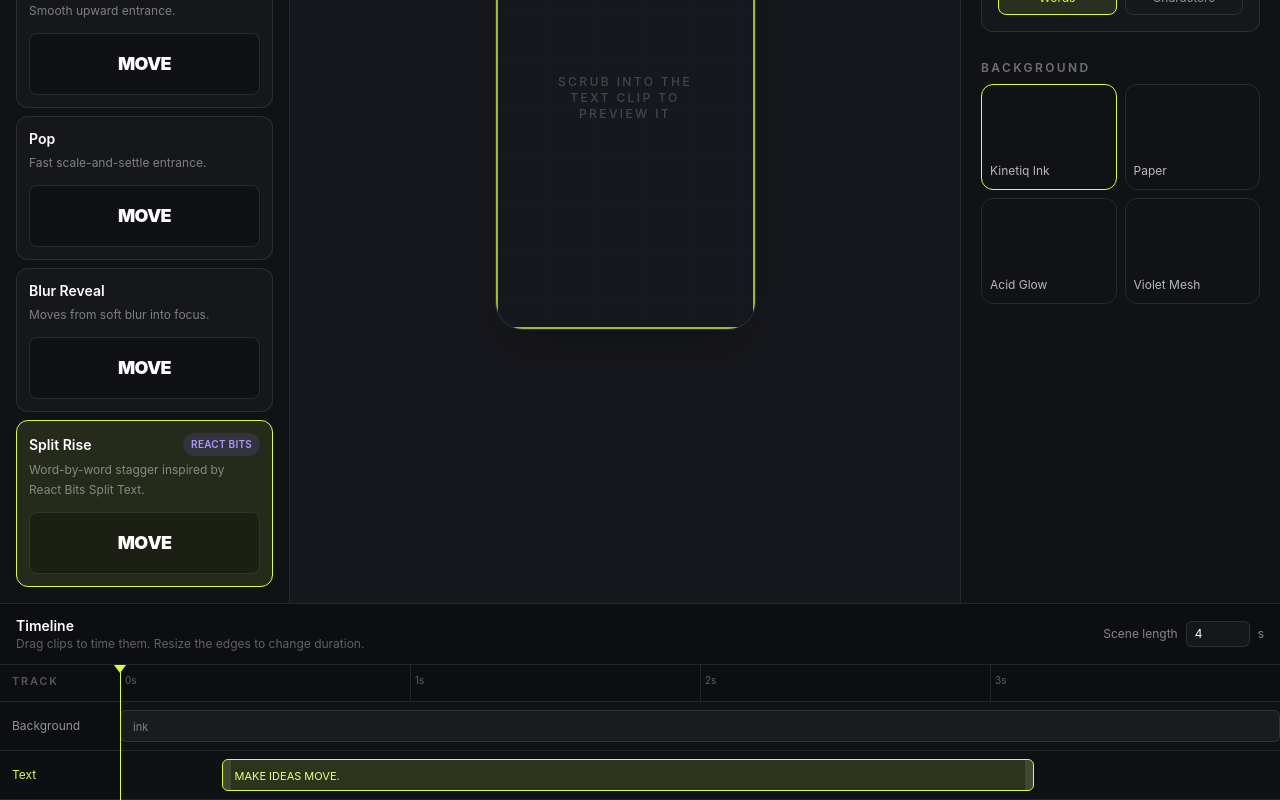
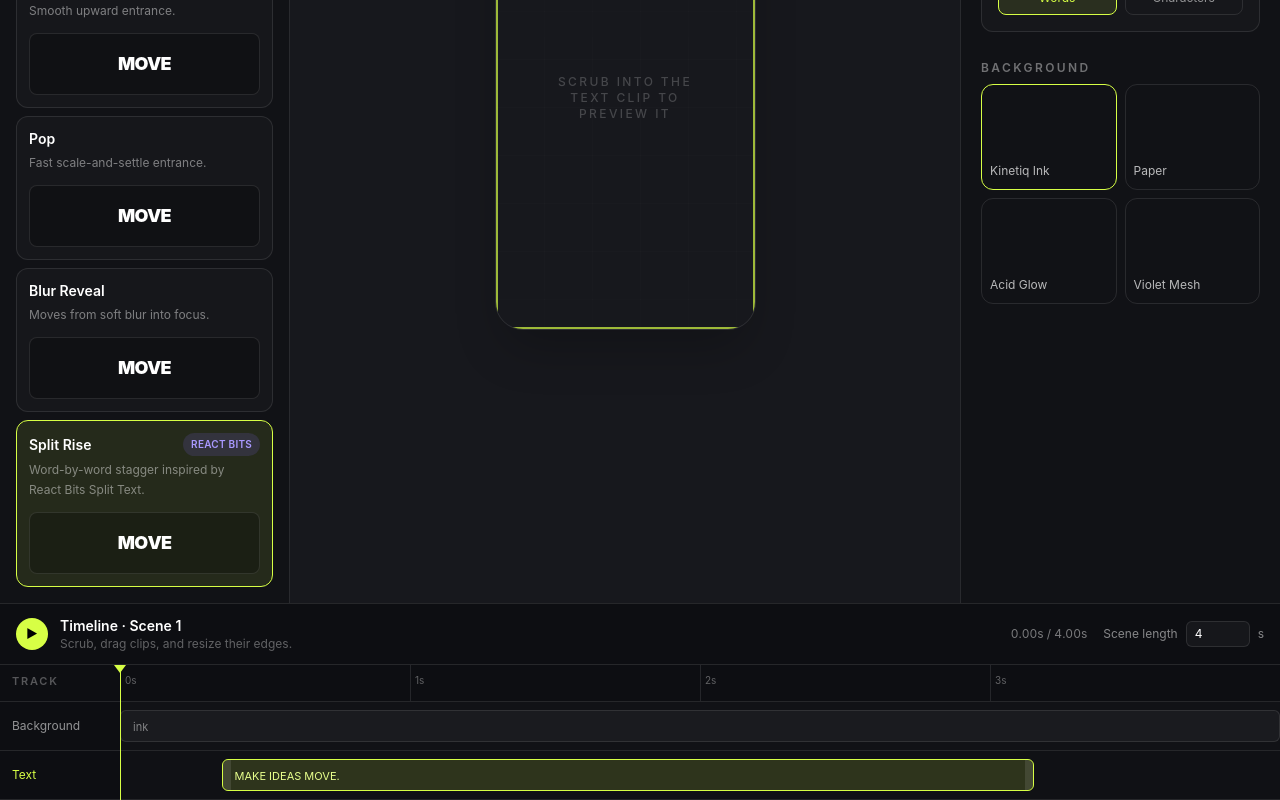
Before and after one commit to seavens3nt/kinetiq, a Next.js app: page / in a window 1280 px wide. Shown: the part 472-1272 px from the top of the page. Built offline with nearby package versions, Linux system fonts and the light colour scheme.

Commit message:
support active scenes and playback controls in timeline

```diff
--- a/src/components/editor/timeline-editor.tsx
+++ b/src/components/editor/timeline-editor.tsx
@@ -13,15 +13,18 @@ export function TimelineEditor() {
   const timelineRef = useRef<HTMLDivElement>(null);
   const {
     project,
+    activeSceneIndex,
     currentTime,
+    isPlaying,
     selectedElementId,
     setCurrentTime,
+    togglePlayback,
     setSelectedElement,
     setElementTiming,
     setSceneDuration,
   } = useEditorStore();
 
-  const scene = project.scenes[0];
+  const scene = project.scenes[activeSceneIndex];
   const duration = scene.durationInSeconds;
 
   const ticks = useMemo(() => {
@@ -96,9 +99,22 @@ export function TimelineEditor() {
   return (
     <section className="border-t border-white/10 bg-[#0d0e12] text-white">
       <div className="flex items-center justify-between border-b border-white/10 px-4 py-3">
+        <div className="flex items-center gap-3">
+          <button
+            onClick={togglePlayback}
+            className="grid h-8 w-8 place-items-center rounded-full bg-[#d7ff45] text-xs font-black text-black"
+            aria-label={isPlaying ? "Pause" : "Play"}
+          >
+            {isPlaying ? "Ⅱ" : "▶"}
+          </button>
           <div>
-          <div className="text-sm font-semibold">Timeline</div>
-          <div className="text-xs text-white/35">Drag clips to time them. Resize the edges to change duration.</div>
+            <div className="text-sm font-semibold">Timeline · {scene.name}</div>
+            <div className="text-xs text-white/35">Scrub, drag clips, and resize their edges.</div>
+          </div>
+        </div>
+        <div className="flex items-center gap-4">
+          <div className="text-xs tabular-nums text-white/45">
+            {currentTime.toFixed(2)}s / {duration.toFixed(2)}s
           </div>
           <label className="flex items-center gap-2 text-xs text-white/50">
             Scene length
@@ -112,6 +128,7 @@ export function TimelineEditor() {
             />
             s
           </label>
+        </div>
       </div>
 
       <div
@@ -159,7 +176,7 @@ export function TimelineEditor() {
                 }}
                 className={`px-3 py-3 text-left text-xs ${isSelected ? "text-[#d7ff45]" : "text-white/55"}`}
               >
-                {element.type === "text" ? "Text" : element.type}
+                Text
               </button>
               <div className="relative h-12 bg-white/[0.01]">
                 <div
```
Lines whose indentation alone changed are shown as unchanged.
